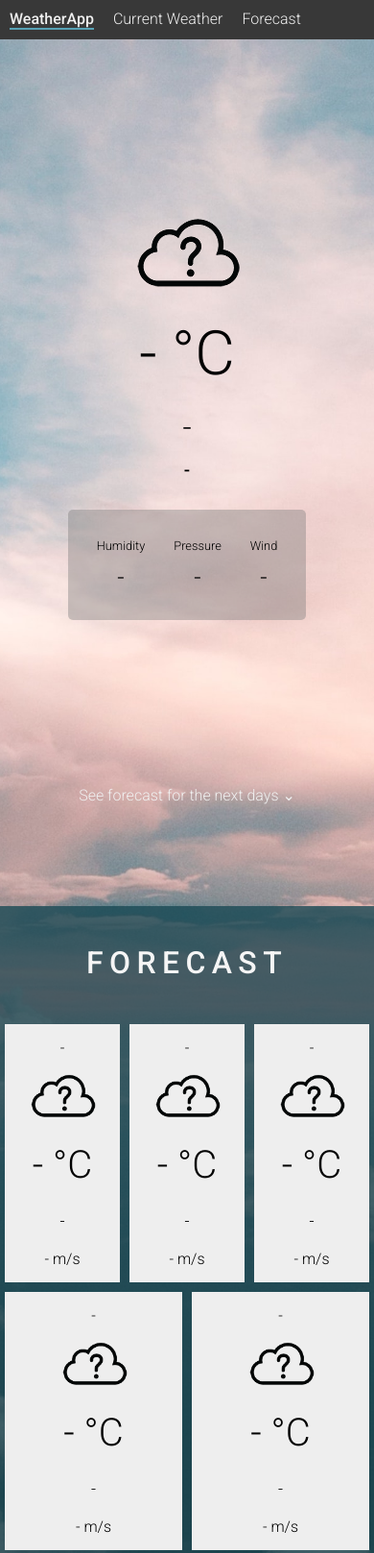
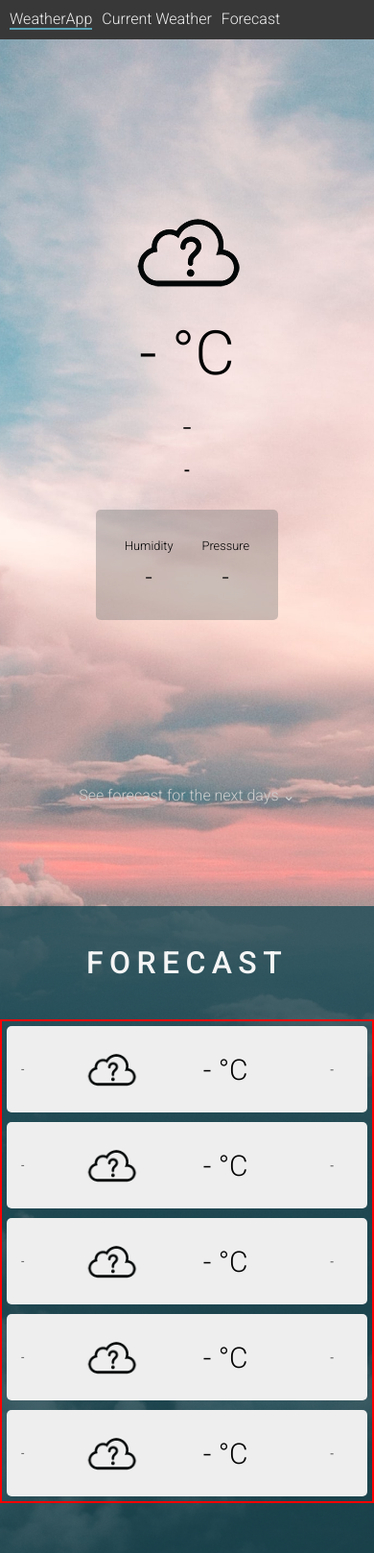
Before and after one commit to poluna/WeatherApp, a website built with webpack: page index.html in a window 390 px wide. Shown: the top 1618 px of the page at 96% size. Built offline with nearby package versions, Linux system fonts and the light colour scheme; no server answers.

Commit message:
Update website styling

```diff
--- a/src/js/ForecastItem.js
+++ b/src/js/ForecastItem.js
@@ -10,7 +10,7 @@ class ForecastItem {
     node.innerHTML = `
         ${nodeHtml}
         <div class="forecastItem" id=${this.element.id}>
-          <h4>-</h4>
+          <h4 class="date">-</h4>
           <img src="./img/icons/unknown.png"/>
           <p class="temperature">- °C</p>
           <p class="description">-</p>
--- a/src/js/Menu.js
+++ b/src/js/Menu.js
@@ -1,15 +1,15 @@
 class Menu {
   constructor(elementId) {
-    this.element = document.createElement("div");
+    this.element = document.createElement("nav");
     this.element.id = elementId;
   }
 
   render() {
     this.element.innerHTML = `
             <ul>
-                <li class="main">WeatherApp</li>
-                <li>Current Weather</li>
-                <li>Forecast</li>
+                <li class="main"><a href="#">WeatherApp</a></li>
+                <li><a href="#currentWeather">Current Weather</a></li>
+                <li><a href="#forecast">Forecast</a></li>
             </ul>
         `;
     document.querySelector("#root").appendChild(this.element);
--- a/src/sass/currentWeather.scss
+++ b/src/sass/currentWeather.scss
@@ -12,6 +12,7 @@
     font-size: 1em;
     text-decoration: none;
     color: rgb(240, 240, 240);
+    animation: color-change 7s infinite;
   }
 
   .temperature {
@@ -27,4 +28,16 @@
   .location {
     font-weight: 500;
   }
+
+  @keyframes color-change {
+    0% {
+      color:rgb(240, 240, 240);
+    }
+    50% {
+      color: rgb(119, 119, 119);
+    }
+    100% {
+      color: rgb(240, 240, 240);
+    }
+  }
 }
--- a/src/sass/detailsPanel.scss
+++ b/src/sass/detailsPanel.scss
@@ -3,10 +3,7 @@
   margin-top: 30px;
   padding: 15px;
   border-radius: 5px;
-    // position: absolute;
-    // bottom: 30px;
   display: flex;
-
   div {
     margin: 15px;
     text-align: center;
--- a/src/sass/forecast.scss
+++ b/src/sass/forecast.scss
@@ -1,12 +1,12 @@
 #forecast {
   background-color: rgba(28, 74, 85, 0.8);
   text-align: center;
-  margin: 100px 0 200px 0;
+  margin: 100px 0 100px 0;
   padding-bottom: 70px;
   h1 {
     font-size: 2em;
     padding: 40px;
-    color: rgb(245,245,245);
+    color: rgb(245, 245, 245);
     font-weight: 500;
     letter-spacing: 0.2em;
     text-transform: uppercase;
@@ -17,3 +17,14 @@
     flex-wrap: wrap;
   }
 }
+
+@media (max-width: 620px) {
+  .days {
+    border: 2px solid red;
+    flex-direction: column;
+    justify-content: stretch;
+  }
+  #forecast {
+    margin-bottom: 0;
+  }
+}
--- a/src/sass/forecastItem.scss
+++ b/src/sass/forecastItem.scss
@@ -1,9 +1,8 @@
 .forecastItem {
   background-color: rgb(238, 238, 238);
+  border-radius: 5px;
   padding: 15px;
-    max-width: 200px;
-  // flex-basis: 100%;
-  flex: 1 1 0;
+  min-width: 200px;
   margin: 5px;
   img {
     max-width: 5em;
@@ -16,4 +15,19 @@
     font-size: 1.1em;
     padding: 20px;
   }
+  .wind {
+    font-size: 0.9em;
+  }
 }
+
+@media (max-width: 620px) {
+  .forecastItem {
+    display: flex;
+    justify-content: space-between;
+    align-items: center;
+    font-size: 12px;
+  }
+  .wind {
+    display: none;
+  }
+}
--- a/src/sass/menu.scss
+++ b/src/sass/menu.scss
@@ -1,6 +1,5 @@
 #menu {
   background-color: rgb(56, 56, 56);
-  color: rgb(240, 240, 240);
   padding: 10px;
   position: fixed;
   z-index: 1;
@@ -11,7 +10,13 @@
   }
   ul {
     display: flex;
-    gap: 20px;
     list-style: none;
   }
+  li {
+    margin-right: 10px;
+  }
+  a {
+    text-decoration: none;
+    color: rgb(240, 240, 240);
+  }
 }
```
Also changed, not shown: dist/css/style.css, dist/js/bundle.js. Lines whose indentation alone changed are shown as unchanged.
